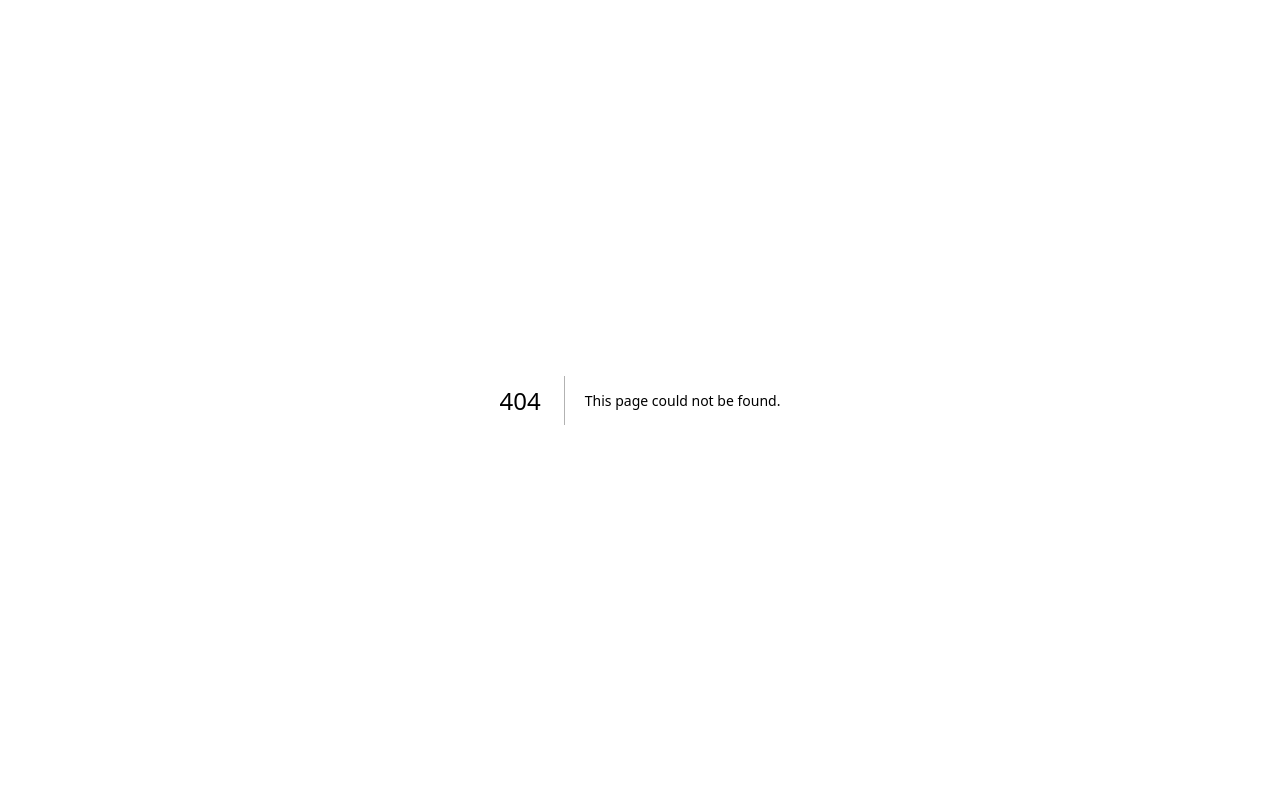
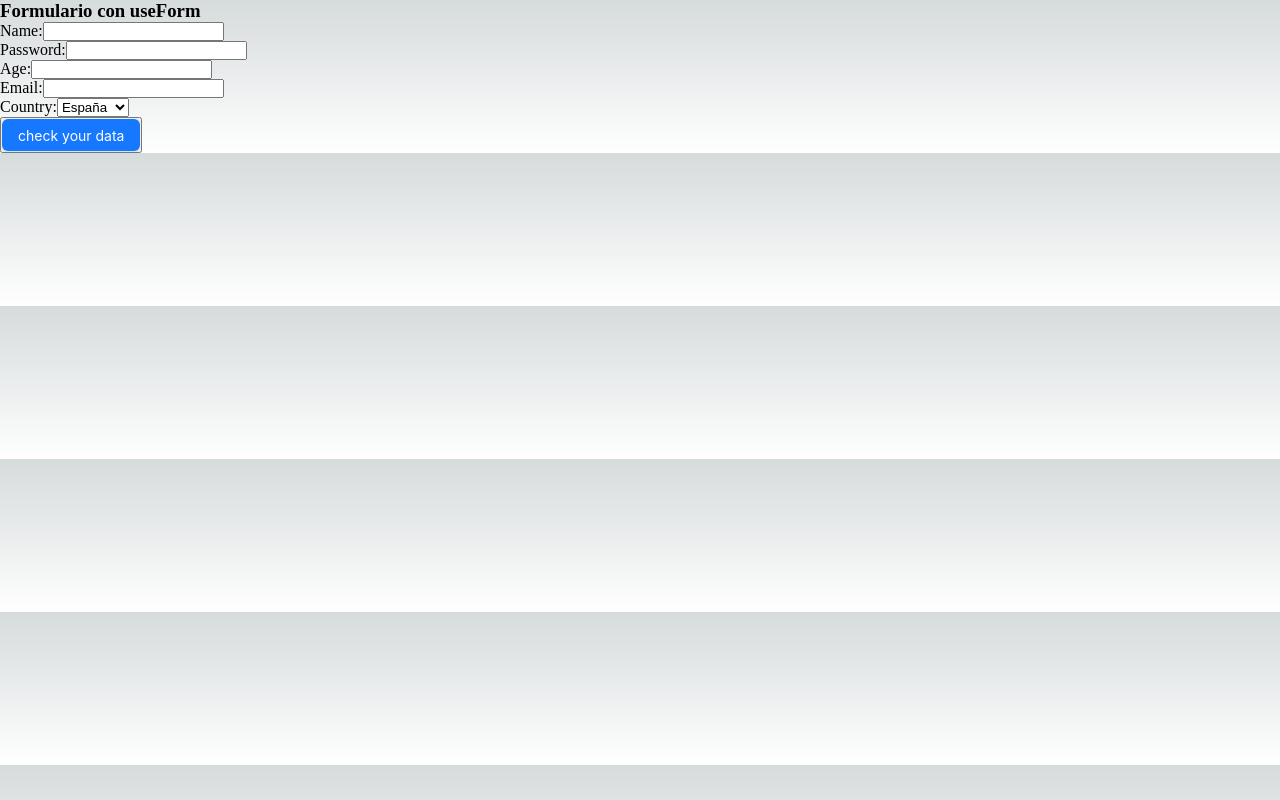
Before and after one commit to Aluonam/pt_v12_prueba2, a Next.js app: page /components/reviewForm/ReviewForm in a window 1280 px wide. Before the commit this address had no page. Built offline with nearby package versions, Linux system fonts and the light colour scheme.

Commit message:
feat: form with useForm and TS

```diff
--- /dev/null
+++ b/pages/components/reviewForm/ModalAnt.tsx
@@ -0,0 +1,33 @@
+import React, { useState } from 'react';
+import { Button, Modal } from 'antd';
+
+const ModalAnt: React.FC = () => {
+  const [isModalOpen, setIsModalOpen] = useState(false);
+
+  const showModal = () => {
+    setIsModalOpen(true);
+  };
+
+  const handleOk = () => {
+    setIsModalOpen(false);
+  };
+
+  const handleCancel = () => {
+    setIsModalOpen(false);
+  };
+
+  return (
+    <>
+      <Button type="primary" onClick={showModal}>
+        check your data
+      </Button>
+      <Modal title="Basic Modal" open={isModalOpen} onOk={handleOk} onCancel={handleCancel}>
+        <p>Some contents...</p>
+        <p>Some contents...</p>
+        <p>Some contents...</p>
+      </Modal>
+    </>
+  );
+};
+
+export default ModalAnt;
--- /dev/null
+++ b/pages/components/reviewForm/ReviewForm.tsx
@@ -0,0 +1,66 @@
+
+import React, { useState } from 'react'
+import { useForm } from 'react-hook-form';
+import ModalAnt from './ModalAnt';
+
+
+export interface formPropsTypes {
+    name: 'string';
+    pass: 'string';
+    age: 'number';
+    mail: 'string';
+    pais: 'boolean';
+}
+
+const ReviewForm = () => {
+
+
+    const { register, handleSubmit } = useForm<formPropsTypes>();
+
+
+    const handleSubmitForm = (data:formPropsTypes)=>{
+        console.log('datos del usuario:',data)
+
+    }
+
+  return (
+    <>
+    <div>
+      <h3>Formulario con useForm</h3>
+    <form onSubmit={handleSubmit(handleSubmitForm)}>
+        <div>
+            <label>Name:</label>
+            <input type='text' {...register('name')}></input>
+        </div>
+        <div>
+            <label>Password:</label>
+            <input type='password' {...register('pass')}></input>
+        </div>
+        <div>
+            <label>Age:</label>
+            <input type='number' {...register('age')}></input>
+        </div>
+        <div>
+            <label>Email:</label>
+            <input type='text' {...register('mail')}></input>
+        </div>
+        <div>
+            <label>Country:</label>
+            <select {...register('pais')}>
+            <option value='es'>España</option>
+            <option value='pr'>Portugal</option>
+            <option value='fr'>Francia</option>
+          </select>
+        </div>
+        <button type='submit'>
+            <ModalAnt ></ModalAnt>
+        </button>
+
+    </form>
+    </div>
+
+    </>
+  )
+}
+
+export default ReviewForm
```
Also changed, not shown: package.json (+5 -3 lines), pages/components/apiModal/ModalProducts.tsx (added, +44 -0 lines), pages/index.tsx (+9 -1 lines), 2 other files (tests, documents, lock files or other folders).
